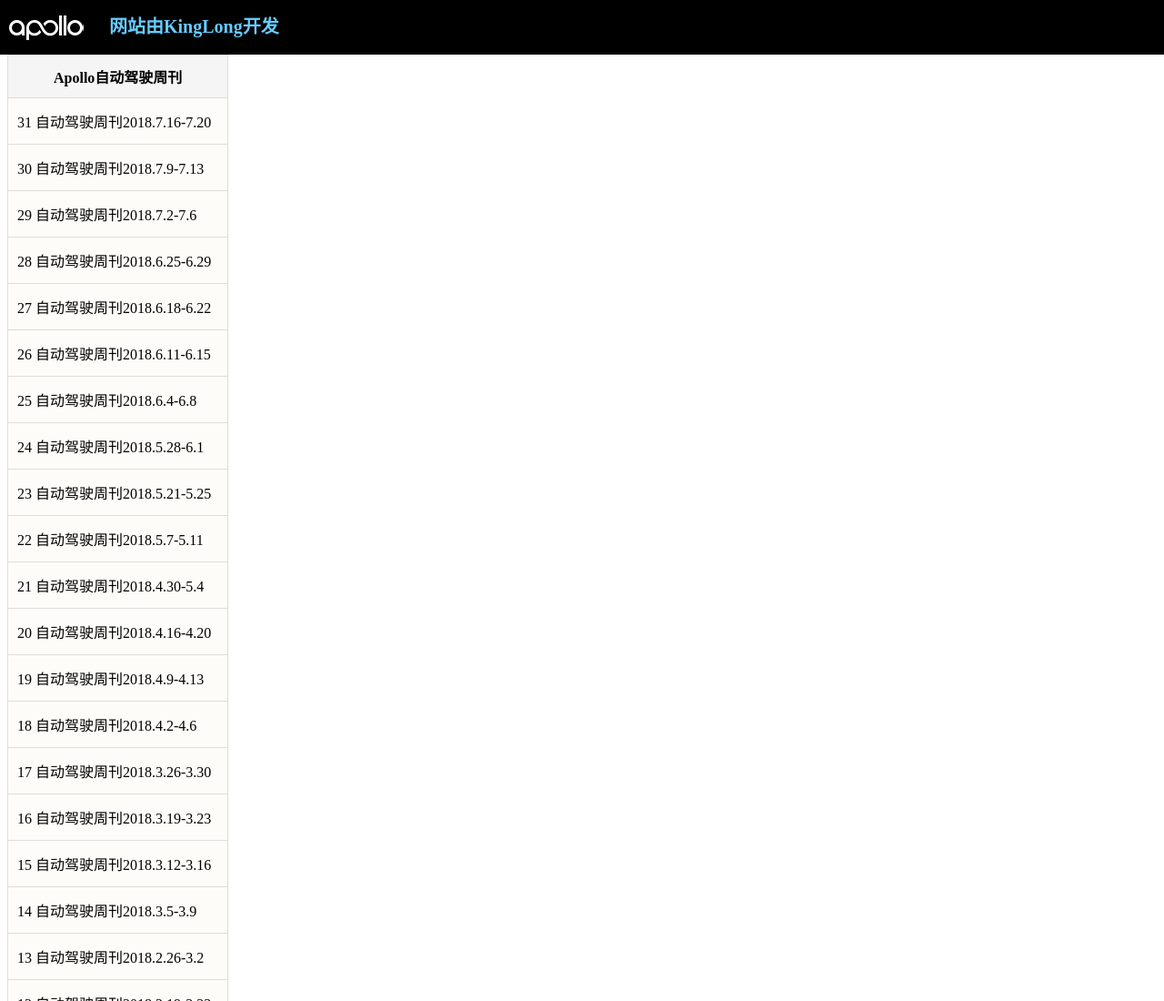
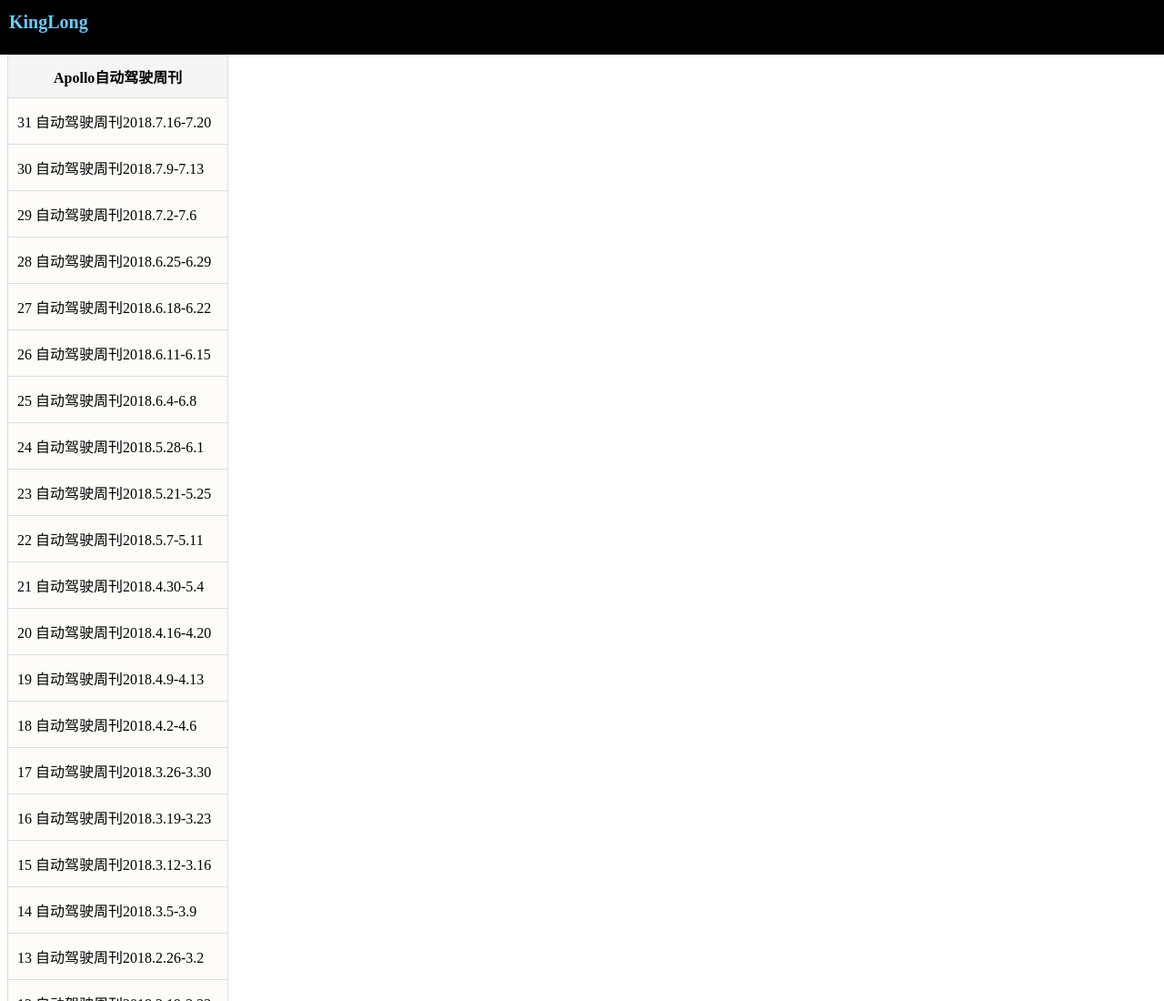
Before and after one commit to kingwingshome/ApolloZone, a plain HTML site: page ApolloWeekly/index.html in a window 1280 px wide. Shown: the top 1100 px of the page at 91% size. Drawn offline with Linux system fonts and the light colour scheme.

Commit message:
modify kinglong

```diff
--- a/ApolloWeekly/css/test.css
+++ b/ApolloWeekly/css/test.css
@@ -23,7 +23,7 @@
 	right: 0;
 	z-index: 100;
 	font-size: 20px;
-	margin-left: 120px;
+	margin-left: 10px;
 	font-family: "Microsoft YaHei UI";
 }
 #category{
--- a/ApolloWeekly/index.html
+++ b/ApolloWeekly/index.html
@@ -8,10 +8,8 @@
 	</head>
 
 	<body>
-
 		<div id="banner">
-			<a id="logo"></a>
-			<h1 id="trademark">网站由KingLong开发</h1>
+			<h1 id="trademark">KingLong</h1>
 		</div>
 		<div id="category">
 			<table class="browsersupport">
```
